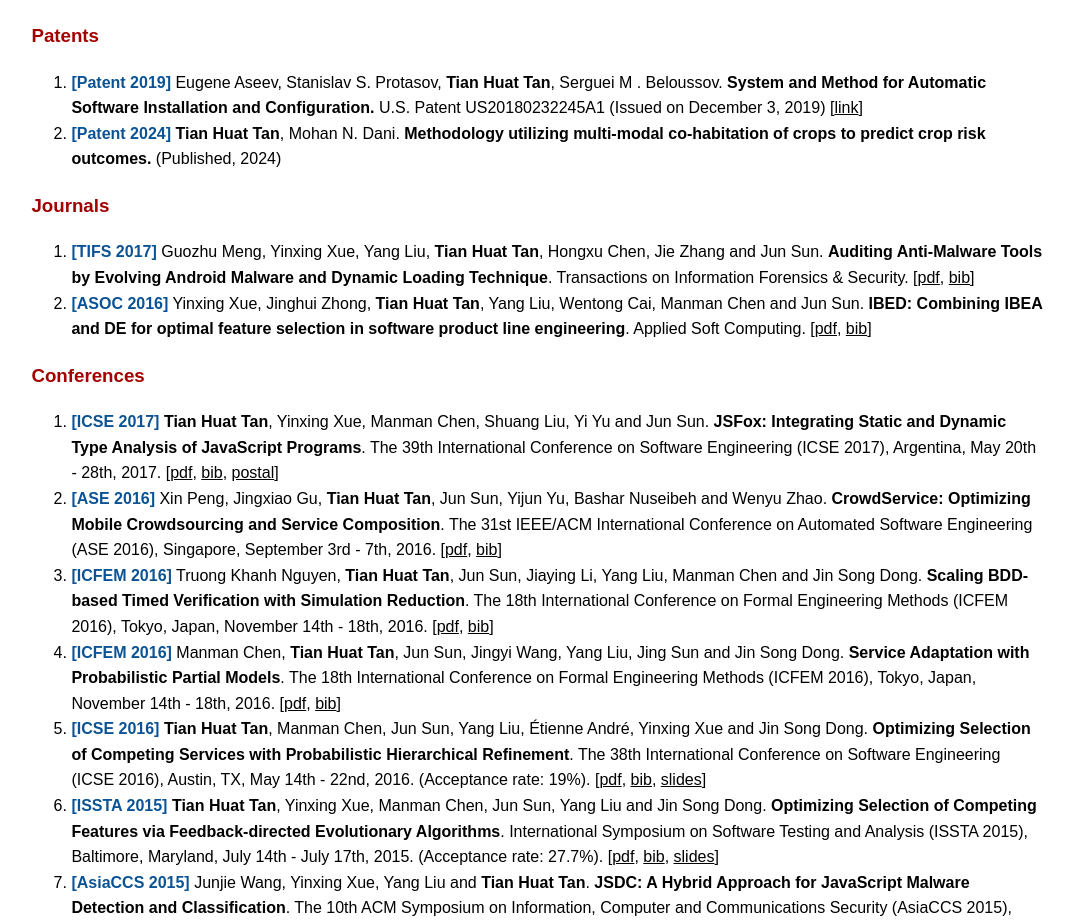
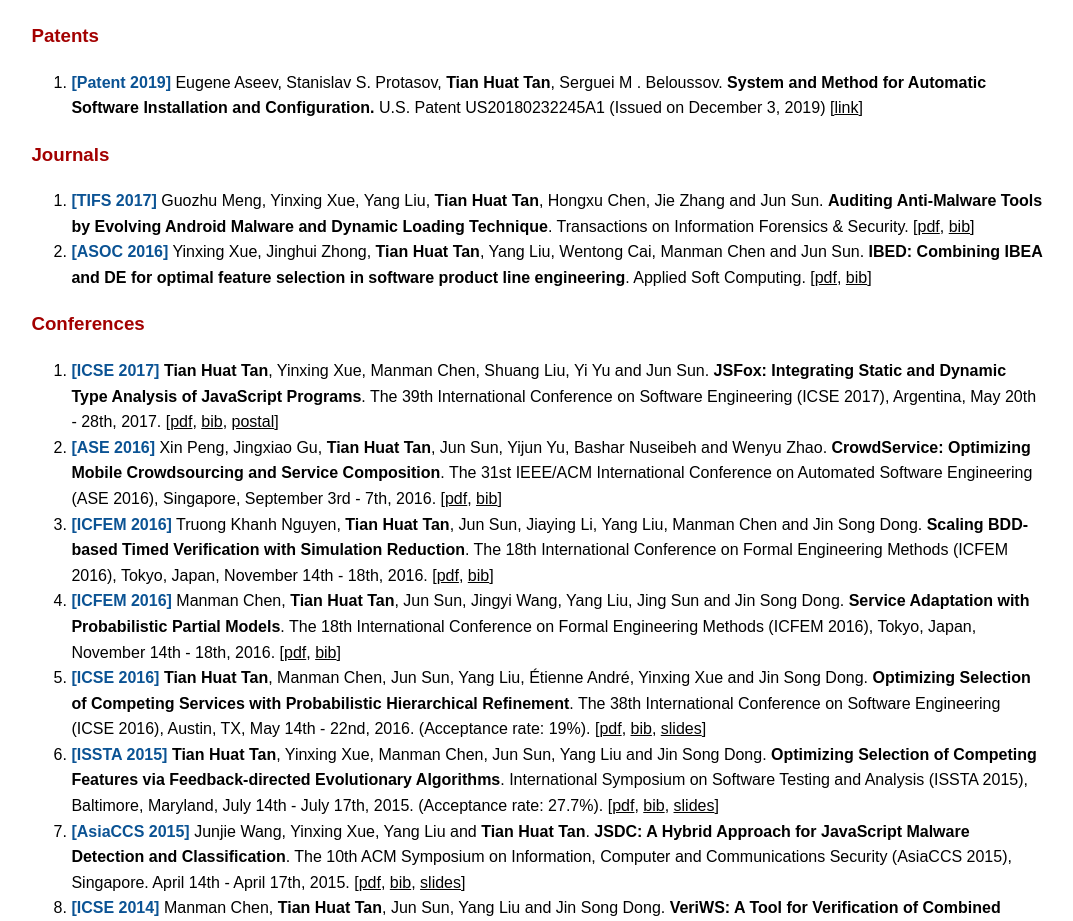
Before and after one commit to tianhuat/tianhuat.github.io, a plain HTML site: page index.html in a window 1280 px wide. Shown: the part 1324-2245 px from the top of the page, without its empty margins (103-1176 px from the left). Drawn offline with Linux system fonts and the light colour scheme.

Commit message:
remove patent

```diff
--- a/index.html
+++ b/index.html
@@ -106,7 +106,6 @@
 <h3>Patents</h3>
      <ol>
          <li><span class="conference">[Patent 2019]</span> Eugene Aseev, Stanislav S. Protasov, <b>Tian Huat Tan</b>, Serguei M . Beloussov. <b>System and Method for Automatic Software Installation and Configuration.</b> U.S. Patent US20180232245A1 (Issued on December 3, 2019) [<a href="https://patents.google.com/patent/US20180232245A1/en" target="_blank">link</a>]</li>
-         <li><span class="conference">[Patent 2024]</span> <b>Tian Huat Tan</b>, Mohan N. Dani. <b>Methodology utilizing multi-modal co-habitation of crops to predict crop risk outcomes.</b> (Published, 2024)  </li>
 </ol>
 
 <h3>Journals</h3>
```
